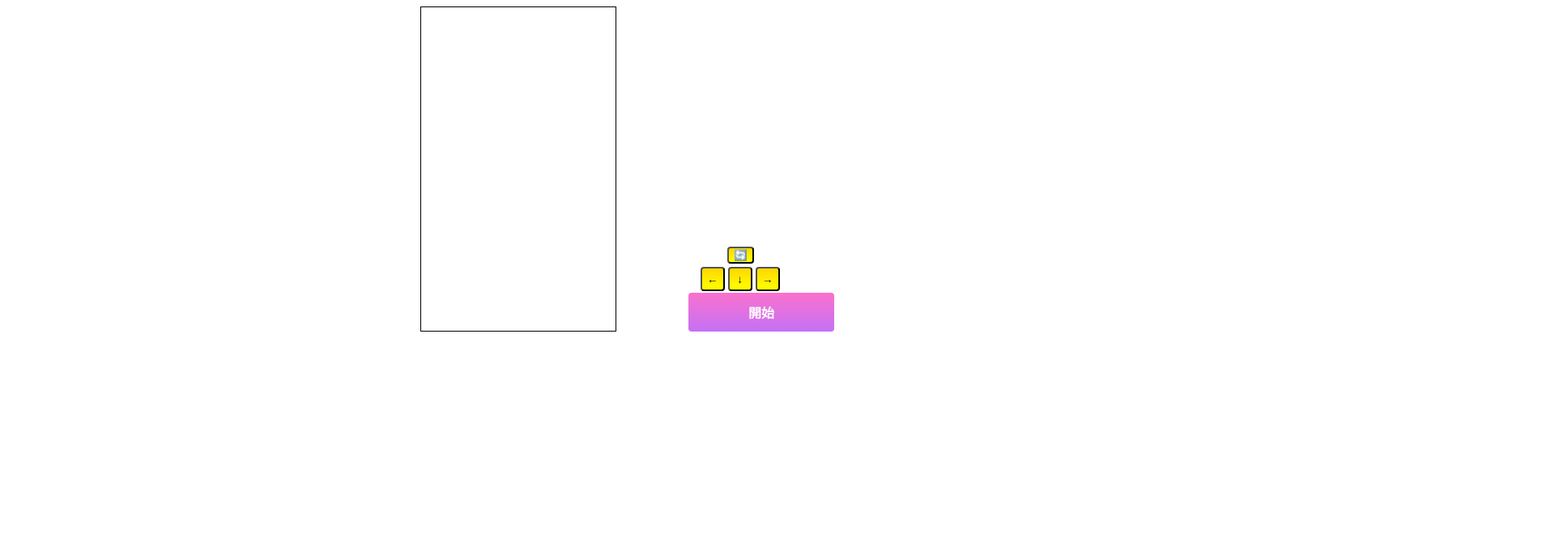
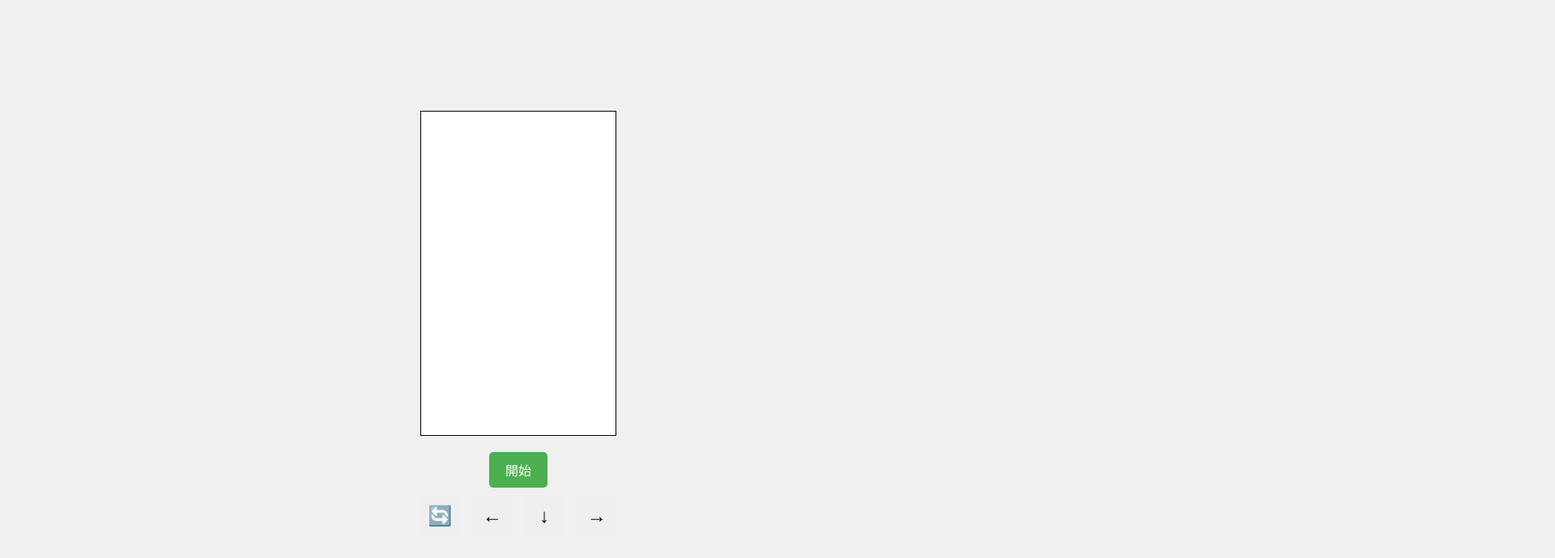
Before and after one commit to hu-san1008/EDPSGames, a plain HTML site: page tetoris/index.html in a window 1280 px wide. Shown: the top 690 px of the page at 81% size, 1920 px wide, since content can reach past the window. Drawn offline with Linux system fonts and the light colour scheme.

Commit message:
テトリス修正

```diff
--- a/tetoris/style.css
+++ b/tetoris/style.css
@@ -1,83 +1,54 @@
-#start-btn {
-    position: absolute;
-    left: 850px;
-    bottom: 390px;
-    width: 180px;
-    text-align: center;
-    font-size: 16px;
-    color: #FFF;
-    text-decoration: none;
-    font-weight: bold;
-    padding: 12px 24px;
-    border: none;
-    border-radius: 4px;
-    background-image: linear-gradient(to top, #c471f5 0%, #fa71cd 100%);
-    transition: .5s;
-    background-size: 200%;
+body {
+    font-family: Arial, sans-serif;
+    background-color: #f0f0f0;
+    margin: 0;
+    padding: 0;
+    display: flex;
+    flex-direction: column;
+    align-items: center;
+    justify-content: center;
+    height: 100vh;
 }
 
-#start-btn:hover {
-    background-position: right center;
+#tetris {
+    border: 1px solid #000;
+    margin: 0 auto;
+    display: block;
+    background-color: #fff; /* テトリスのキャンバスの背景色を設定 */
 }
 
-#rightkey {
-    background-image: linear-gradient(to top, #ffff00, #ffd700 100%);
-    border-radius: 4px;
-    width: 30px;
-    height: 30px;
-    margin-bottom: 100px;
-
-}
-
-#leftkey {
-    background-image: linear-gradient(to top, #ffff00, #ffd700 100%);
-    border-radius: 4px;
-    width: 30px;
-    height: 30px;
-    margin-bottom: 100px;
-}
-
-#underkey {
-    background-image: linear-gradient(to top, #ffff00, #ffd700 100%);
-    border-radius: 4px;
-    width: 30px;
-    height: 30px;
-    margin-bottom: 100px;
+#container {
+    margin-top: 20px;
 }
 
 #button-set {
-    position: relative;
-    left: 820px;
-    bottom: 80px;
+    margin-top: 10px;
 }
 
-#rotation {
-    background-image: linear-gradient(to top, #ffff00, #ffd700 100%);
-    border-radius: 4px;
-    position: relative;
-    bottom: 30px;
-    left: 70px;
+button {
+    padding: 10px 20px;
+    font-size: 16px;
+    cursor: pointer;
+    background-color: #4caf50;
+    color: #fff;
+    border: none;
+    border-radius: 5px;
 }
 
-@media only screen and (max-width: 600px) {
-    #tetris {
-        width: 200px;
-        height: 350px;
-        margin-left: 60px;
-    }
+button:hover {
+    background-color: #45a049;
+}
 
-    #start-btn {
-        width: 140px;
-        height: 100px;
-        font-size: 30px;
-        top: 100px;
-        left: 280px;
-    }
+input[type="button"] {
+    font-size: 24px;
+    width: 50px;
+    height: 50px;
+    margin: 0 5px;
+    border: none;
+    border-radius: 5px;
+    cursor: pointer;
+}
 
-    #button-set {
-        width: 200px;
-        height: 300px;
-        left: 260px;
-    }
-
+input[type="button"]:hover {
+    background-color: #ccc;
 }
```
Also changed, not shown: tetoris/index.html (+1 -0 lines), home_img/tetoris.png, nervous breakdown game/Memory.css (line endings or trailing spaces).
